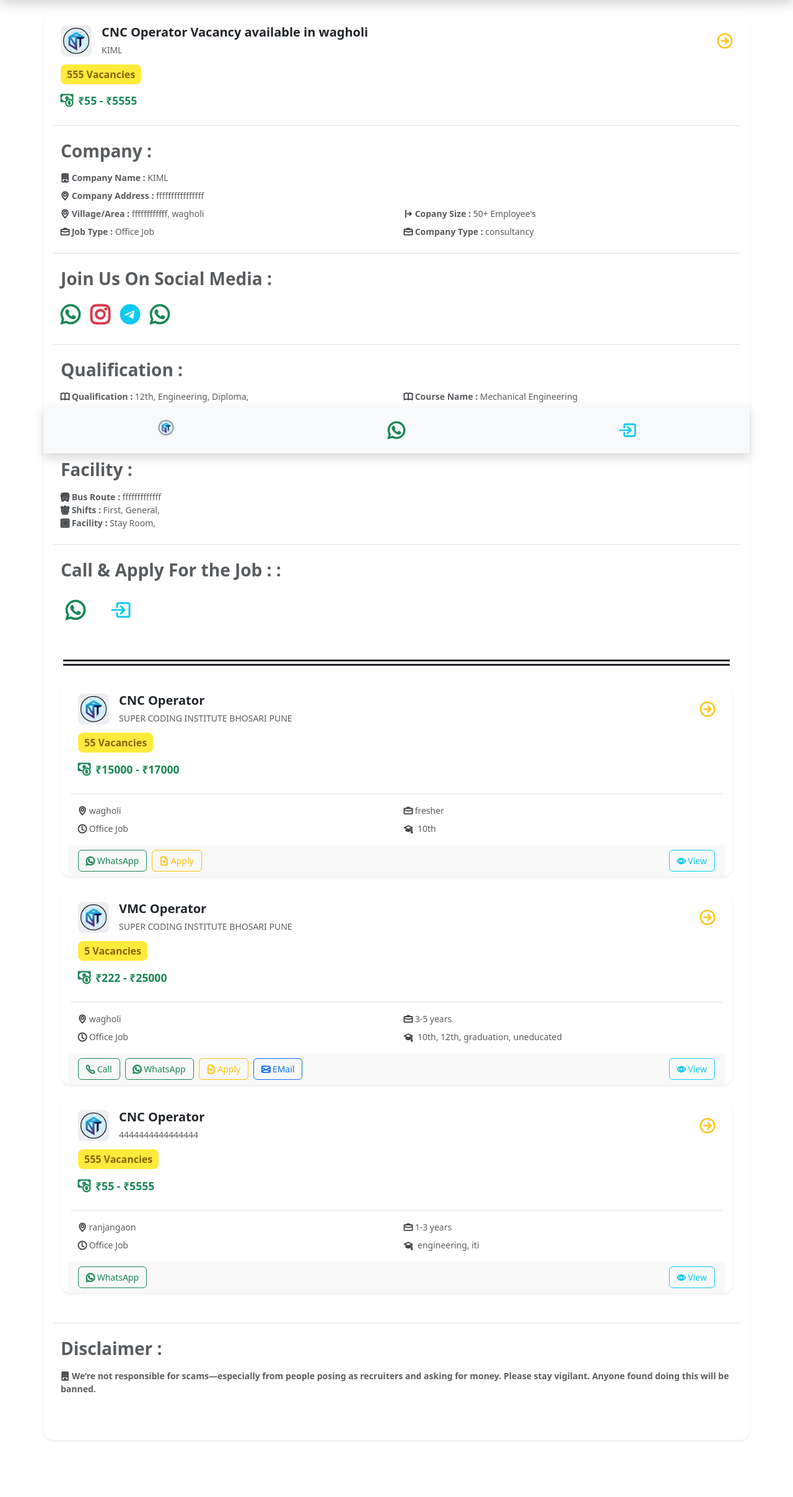
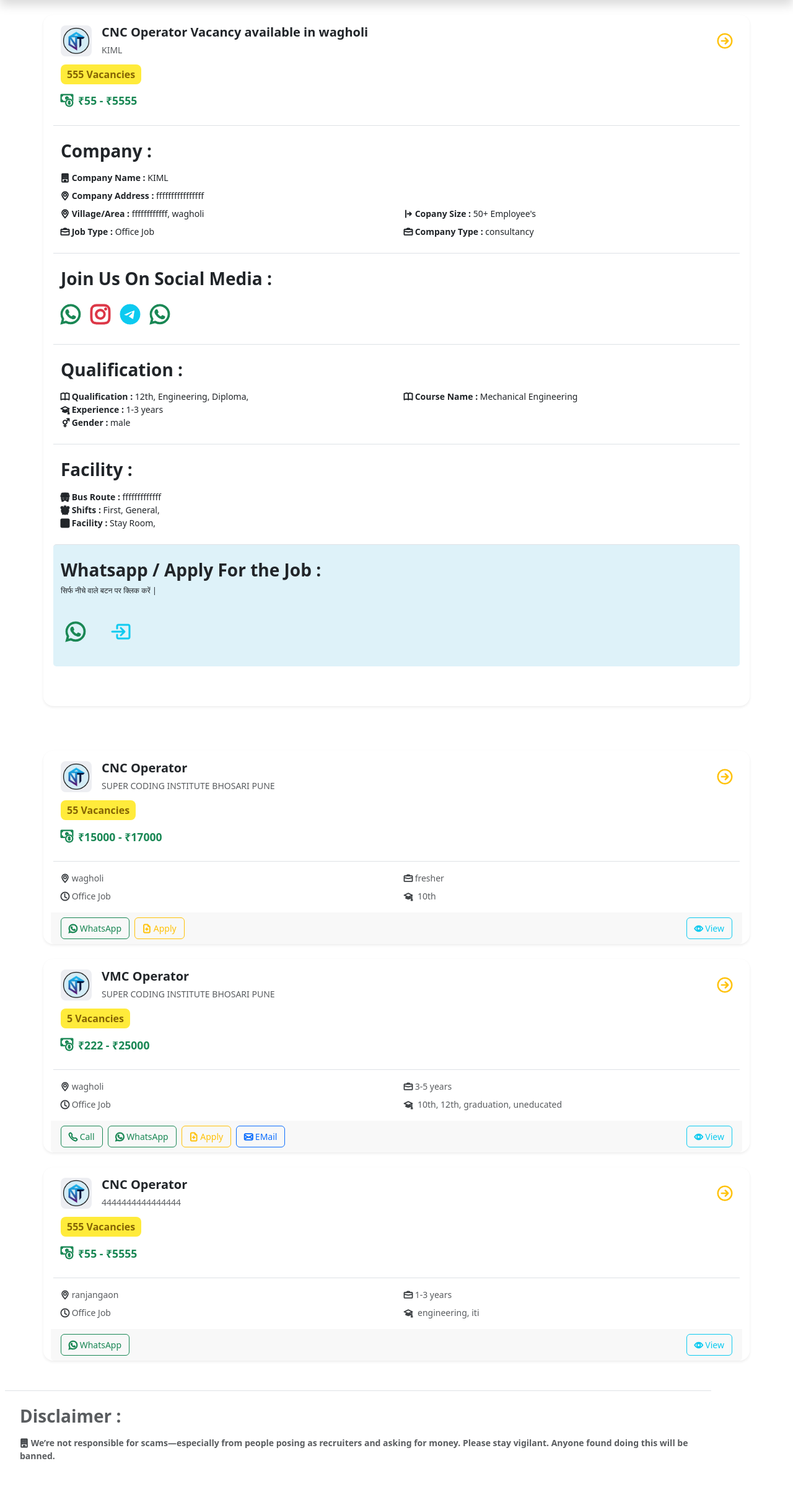
Before and after one commit to tejaschate1404/chakanJob, a Django app: page /post/4/ in a window 1280 px wide. Shown: the part 69-2484 px from the top of the page at 62% size. Before the commit the page ends 2393 px from the top, so only its background shows below. Run offline with Django 5.2, Linux system fonts and the light colour scheme; data comes from the database, SQL or seed files in the repository.

Commit message:
whatsapp call changes

```diff
--- a/hr/urls.py
+++ b/hr/urls.py
@@ -1,6 +1,6 @@
 from django.urls import path
 from django.contrib.auth import views as auth_views
-from .views import hr_signup, hr_home , hr_login ,hr_logout ,hr_post ,TitleAutocomplete, hr_post_candidate , hr_post_company , success_page ,job_applications
+from .views import hr_signup, hr_home , hr_login ,hr_logout ,hr_post ,TitleAutocomplete, hr_post_candidate , hr_post_company , success_page ,job_applications,job_applicants, delete_post
 
 urlpatterns = [
     path('signup/', hr_signup, name='hr_signup'),
@@ -12,6 +12,8 @@ urlpatterns = [
     path('job-post-candidate/', hr_post_candidate, name='hr_post_candidate'),  # Adjust as needed
     path('job-post-company/', hr_post_company, name='hr_post_company'),  # Adjust as needed
     path('job-applications/', job_applications, name ="job_applications"),
+    path('delete-post/<int:pk>/', delete_post, name="delete_post"),
+    path('job-applicants/<int:post_id>/', job_applicants, name="job_applicants"),
     path('success-page/' , success_page , name='success_page'),
 
 ]
--- a/templates/job/post_detail.html
+++ b/templates/job/post_detail.html
@@ -164,9 +164,9 @@
 .carousel-control-next {
     right: 15px; /* Adjust as needed */
 }
-.social-media {
+/* .social-media {
     display: none !important;
-  }
+  } */
 
 
 
@@ -204,7 +204,7 @@
         </div>
 
         <!-- Details -->
-        <div class="row text-muted mt-4 border-top pt-3 small">
+        <div class="row  mt-4 border-top pt-3 small">
           <div class="col-12 my-2"><h3><strong>Company :</strong></h3></div>
             <div class="col-12 mb-2">
             <i class="bi bi-building"></i></i><strong> Company Name  :</strong> {{ post.company_name }}
@@ -229,8 +229,8 @@
 
 
 
-
-      <div class="row text-muted mt-4 border-top pt-3 small">
+      <!--Social Media Icons-->
+      <div class="row  mt-4 border-top pt-3 small">
         <div class="col-12 my-2">
           <h3><strong>Join Us On Social Media :</strong></h3>
         </div>
@@ -251,7 +251,7 @@
               <i class="bi bi-telegram fs-2"></i>
             </a>
             <!-- WhatsApp -->
-            <a href="https://wa.me/your_whatsapp_number" class="text-success" title="WhatsApp">
+            <a href="https://chat.whatsapp.com/DKgvVkRPzIJ98VCt2MBOHE" class="text-success" title="WhatsApp">
               <i class="bi bi-whatsapp fs-2"></i>
             </a>
 
@@ -261,8 +261,8 @@
       </div>
 
 
-
-        <div class="row text-muted mt-4 border-top pt-3 small">
+      <!--Qulification-->
+        <div class="row  mt-4 border-top pt-3 small">
           <div class="col-12 my-2"><h3><strong>Qualification :</strong></h3></div>
 
             <div class="col-12 col-md-6">
@@ -310,8 +310,8 @@
             </div>
         </div>
 
-
-        <div class="row text-muted mt-4 border-top pt-3 mb-5 small">
+        <!--Facility-->
+        <div class="row  mt-4 border-top pt-3 mb-5 small">
           <div class="col-12 my-2"><h3><strong>Facility :</strong></h3></div>
 
             <div class="col-12">
@@ -367,20 +367,38 @@
               {% endfor %}
             </div>
 
-            <div class="col-12">
-               <div class="row text-muted mt-4 border-top pt-3 small">
+            <div class="col-12 ">
+               <div class="row  mt-4 border-top pt-3 small pb-4" style="background-color: #def2f9;
+               border-radius: 5px;">
                   <div class="col-12 my-2">
-                      <h3><strong>Call & Apply For the Job : :</strong></h3>
+                      <h3><strong>
+                        {% for method in post.manage_through %}
+                            {% if forloop.counter >= 2 %}
+                                <span>/</span>
+                            {% endif %}
+                            {% if method == 'calls' %}
+                            Call
+                            {% elif method == 'whatsapp' %}
+                            Whatsapp
+                            {% elif method == 'email' %}
+                            Email
+                            {% elif method == 'apply' %}
+                            Apply
+                            {% endif %}
+
+                        {% endfor %}
+                        For the Job :</strong></h3>
+                      <p>सिर्फ नीचे वाले बटन पर क्लिक करें |</p>
                   </div>
                   <div class="col-12">
                       <div class="d-flex justify-content-left gap-4">
 
                           {% for method in post.manage_through %}
                             {% if method == 'calls' %}
-                          <a href="tel:+91{{ post.calling_number }}" class="text-primary p-2" title="Call Now">
+                          <a href="tel:+91{{ post.calling_number|stringformat:'s'|slice:'-10:' }}" class="text-primary p-2" title="Call Now">
                               <i class="bi bi-telephone-fill fs-2"></i> </a>
                             {% elif method == 'whatsapp' %}
-                          <a href="https://wa.me/{{ post.whatsapp_number }}?text=Hello%2C%20I%20am%20interested%20in%20the%20{{ post.job_title }}%20job%20I%20saw%20on%20www.chakanjob.com" class="text-success p-2" title="WhatsApp Inquiry">
+                          <a href="https://wa.me/91{{ post.whatsapp_number|stringformat:'s'|slice:'-10:' }}?text=Hello%20Sir%2C%20am%20interested%20as%20{{ post.job_title|urlencode }}%20in%20your%20company%20and%20am%20reach%20you%20from%20www.chakanjob.com" class="text-success p-2" title="WhatsApp Inquiry">
                               <i class="bi bi-whatsapp fs-2"></i>
                           </a>
                           {% elif method == 'email' %}
@@ -401,9 +419,8 @@
 
         </div>
 
-        <div class="border-bottom border-3 border-dark opacity-100 m-1"></div>
-        <div class="border-bottom border-3 border-dark opacity-100 m-1"></div>
-
+      </div>
+    </div>
 
       <!-- Google Ads -->
   <div class="row">
@@ -484,12 +501,12 @@
     {% for method in post.manage_through %}
       {% if method == 'calls' %}
       <!-- Call Button -->
-      <a href="tel:+91{{ post.calling_number }}" class="btn btn-outline-success w-auto">
+      <a href="tel:+91{{ post.calling_number|stringformat:'s'|slice:'-10:' }}" class="btn btn-outline-success w-auto">
         <i class="bi bi-telephone"></i> Call
       </a>
         {% elif method == 'whatsapp' %}
           <!-- WhatsApp Button -->
-          <a href="https://wa.me/{{ post.whatsapp_number }}" class="btn btn-outline-success w-auto">
+          <a href="https://wa.me/91{{ post.whatsapp_number|stringformat:'s'|slice:'-10:' }}?text=Hello%20Sir%2C%20am%20interested%20as%20{{ post.job_title|urlencode }}%20in%20your%20company%20and%20am%20reach%20you%20from%20www.chakanjob.com" class="btn btn-outline-success w-auto">
             <i class="bi bi-whatsapp"></i> WhatsApp
           </a>
         {% elif method == 'email' %}
@@ -597,12 +614,12 @@
     {% for method in post.manage_through %}
       {% if method == 'calls' %}
       <!-- Call Button -->
-      <a href="tel:+91{{ post.calling_number }}" class="btn btn-outline-success w-auto">
+      <a href="tel:+91{{ post.calling_number|stringformat:'s'|slice:'-10:' }}" class="btn btn-outline-success w-auto">
         <i class="bi bi-telephone"></i> Call
       </a>
         {% elif method == 'whatsapp' %}
           <!-- WhatsApp Button -->
-          <a href="https://wa.me/{{ post.whatsapp_number }}" class="btn btn-outline-success w-auto">
+          <a href="https://wa.me/91{{ post.whatsapp_number|stringformat:'s'|slice:'-10:' }}?text=Hello%20Sir%2C%20am%20interested%20as%20{{ post.job_title|urlencode }}%20in%20your%20company%20and%20am%20reach%20you%20from%20www.chakanjob.com" class="btn btn-outline-success w-auto">
             <i class="bi bi-whatsapp"></i> WhatsApp
           </a>
         {% elif method == 'email' %}
@@ -688,10 +705,10 @@
     <!-- Google Adesense end -->
 
 
-        <div class="row text-muted mt-4 border-top pt-3 small mb-5">
+        <div class="row container text-muted mt-4 border-top pt-3 small mb-5 m-2">
           <div class="col-12 my-2"><h3><strong>Disclaimer  :</strong></h3></div>
             <div class="col-12 mb-2">
-              <i class="bi bi-building"></i></i><strong>  We’re not responsible for scams—especially from people posing as recruiters and asking for money. Please stay vigilant. Anyone found doing this will be banned.</strong>
+              <i class="bi bi-building mb-2"></i></i><strong>  We’re not responsible for scams—especially from people posing as recruiters and asking for money. Please stay vigilant. Anyone found doing this will be banned.</strong>
             </div>
           </div>
         </div>
@@ -699,49 +716,6 @@
   </div>
 
 
-  <!-- Footer -->
-  <div class="card-footer bg-light border-0 d-flex flex-nowrap gap-2 container p-3 fixed-bottom shadow details-footer" style="z-index:20;">
-
-      <div class="col text-center">
-        <a href="https://www.chakanjob.com" class="btn btn-link p-0 text-success py-1" title="Home">
-          <img src="/static/img2/logo3.jpeg" alt="Chakan Job Home" style="width: 28px; height: 28px; vertical-align: middle; border-radius: 50%;">
-        </a>
-      </div>
-
-    {% for method in post.manage_through %}
-
-
-      {% if method == 'calls' %}
-      <!-- Call Button -->
-      <div class="col text-center">
-        <a href="https://wa.me/{{ post.whatsapp_number }}" class="btn btn-link p-0 text-primary" title="call">
-          <i class="bi bi-telephone-fill fs-3"></i>
-        </a>
-      </div>
-        {% elif method == 'whatsapp' %}
-          <!-- WhatsApp Button -->
-         <div class="col text-center">
-            <a href="https://wa.me/{{ post.whatsapp_number }}" class="btn btn-link p-0 text-success" title="whatsapp">
-              <i class="bi bi-whatsapp fs-3"></i>
-            </a>
-      </div>
-        {% elif method == 'email' %}
-      <!-- Mail Button -->
-        <div class="col text-center">
-          <a href="mailto:{{ post.email }}" class="btn btn-link p-0 text-info" title="Gmail">
-            <i class="bi bi-envelope-fill fs-3"></i>
-          </a>
-        </div>
-        {% elif method == 'apply' %}
-        <!-- Apply Button -->
-          <div class="col text-center">
-            <a href="{% url 'apply' post.id %}" class="btn btn-link p-0 text-info" title="Apply">
-              <i class="bi bi-box-arrow-in-right fs-3"></i>
-            </a>
-          </div>
-          {% endif %}
-      {% endfor %}
-<!--  ==================== Footer ======================================================= -->
 
 {% endblock %}
 {% block jsScript %}
```
Also changed, not shown: hr/views.py (+49 -1 lines), templates/hr/applicants.html (added, +49 -0 lines), templates/hr/job_applications.html (+93 -64 lines), templates/job/home.html (+6 -5 lines).
